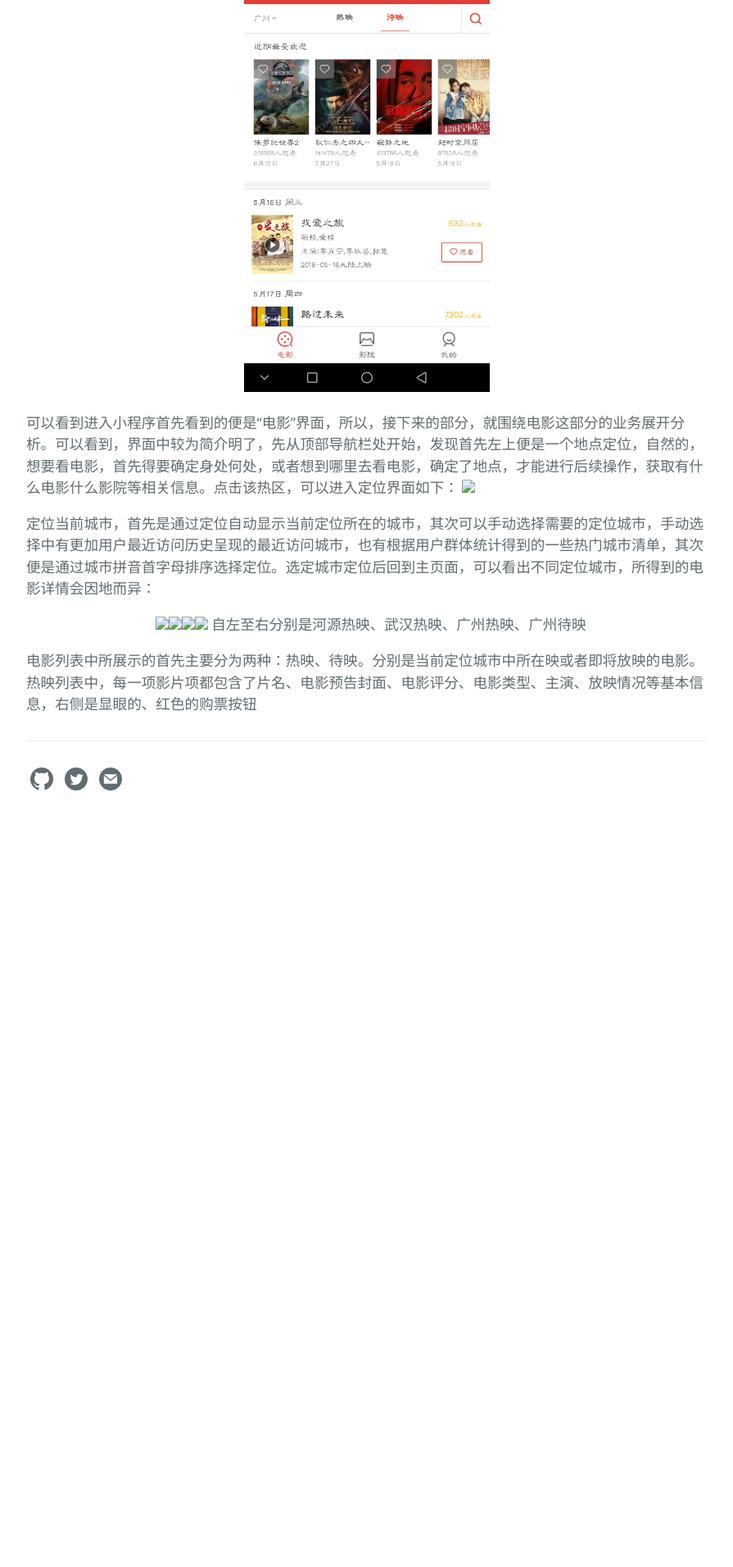
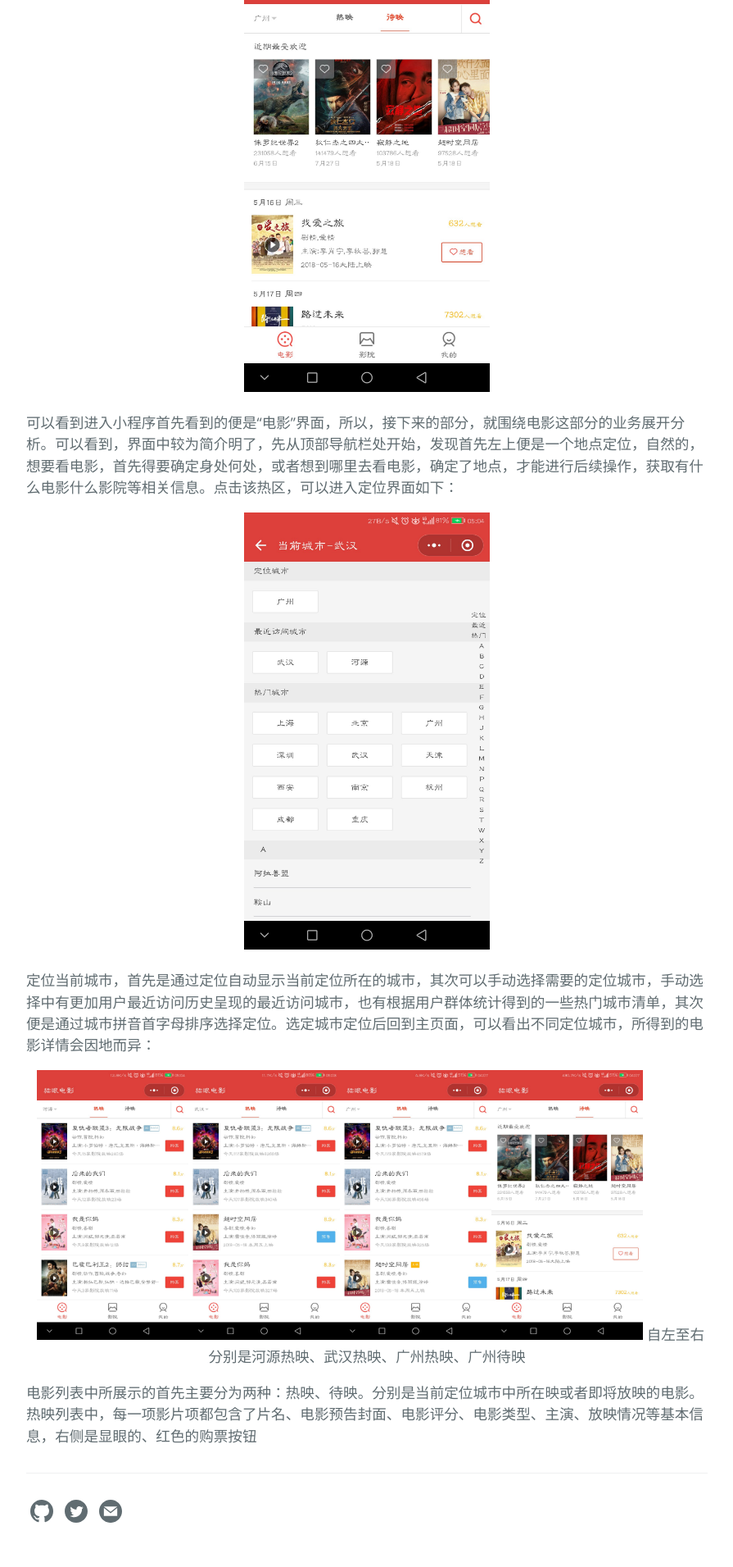
Before and after one commit to joece/joece.github.io, a Jekyll site: the page built from _posts/2018-05-06-SSAD-HW7.md, in a window 1280 px wide. Shown: the part 837-2748 px from the top of the page at 82% size, without its empty margins (192-1087 px from the left). Built offline with Jekyll 4.4.1, drawn with Linux system fonts in a browser that asks for light colours; before the commit the page ends 1855 px from its top, so only the background shows below that.

Commit message:
Update 2018-05-06-SSAD-HW7.md

```diff
--- a/_posts/2018-05-06-SSAD-HW7.md
+++ b/_posts/2018-05-06-SSAD-HW7.md
@@ -15,12 +15,14 @@ title: "SSAD HW7"
 <img width = "300" src = "https://raw.githubusercontent.com/joece/joece.github.io/master/_includes/hw7/%E9%A6%96%E9%A1%B5.jpg">
 </center>
 可以看到进入小程序首先看到的便是“电影”界面，所以，接下来的部分，就围绕电影这部分的业务展开分析。可以看到，界面中较为简介明了，先从顶部导航栏处开始，发现首先左上便是一个地点定位，自然的，想要看电影，首先得要确定身处何处，或者想到哪里去看电影，确定了地点，才能进行后续操作，获取有什么电影什么影院等相关信息。点击该热区，可以进入定位界面如下：
-<img width = 280 src = "../_includes/hw7/定位.jpg"/>
+<center>
+<img width = "300" src = "https://raw.githubusercontent.com/joece/joece.github.io/master/_includes/hw7/定位.jpg">
+</center>
 
 定位当前城市，首先是通过定位自动显示当前定位所在的城市，其次可以手动选择需要的定位城市，手动选择中有更加用户最近访问历史呈现的最近访问城市，也有根据用户群体统计得到的一些热门城市清单，其次便是通过城市拼音首字母排序选择定位。选定城市定位后回到主页面，可以看出不同定位城市，所得到的电影详情会因地而异：
 
  <center>
- <img width = 185 src = "../_includes/hw7/河源.jpg"/><img width = 185 src = "../_includes/hw7/武汉.jpg"/><img width = 185 src = "../_includes/hw7/热映.jpg"/><img width = 185 src = "../_includes/hw7/待映.jpg"/>
+ <img width = 185 src = "https://raw.githubusercontent.com/joece/joece.github.io/master/_includes/hw7/河源.jpg"/><img width = 185 src = "https://raw.githubusercontent.com/joece/joece.github.io/master/_includes/hw7/武汉.jpg"/><img width = 185 src = "https://raw.githubusercontent.com/joece/joece.github.io/master/_includes/hw7/热映.jpg"/><img width = 185 src = "https://raw.githubusercontent.com/joece/joece.github.io/master/_includes/hw7/待映.jpg"/>
 
 自左至右分别是河源热映、武汉热映、广州热映、广州待映
 </center>
```
